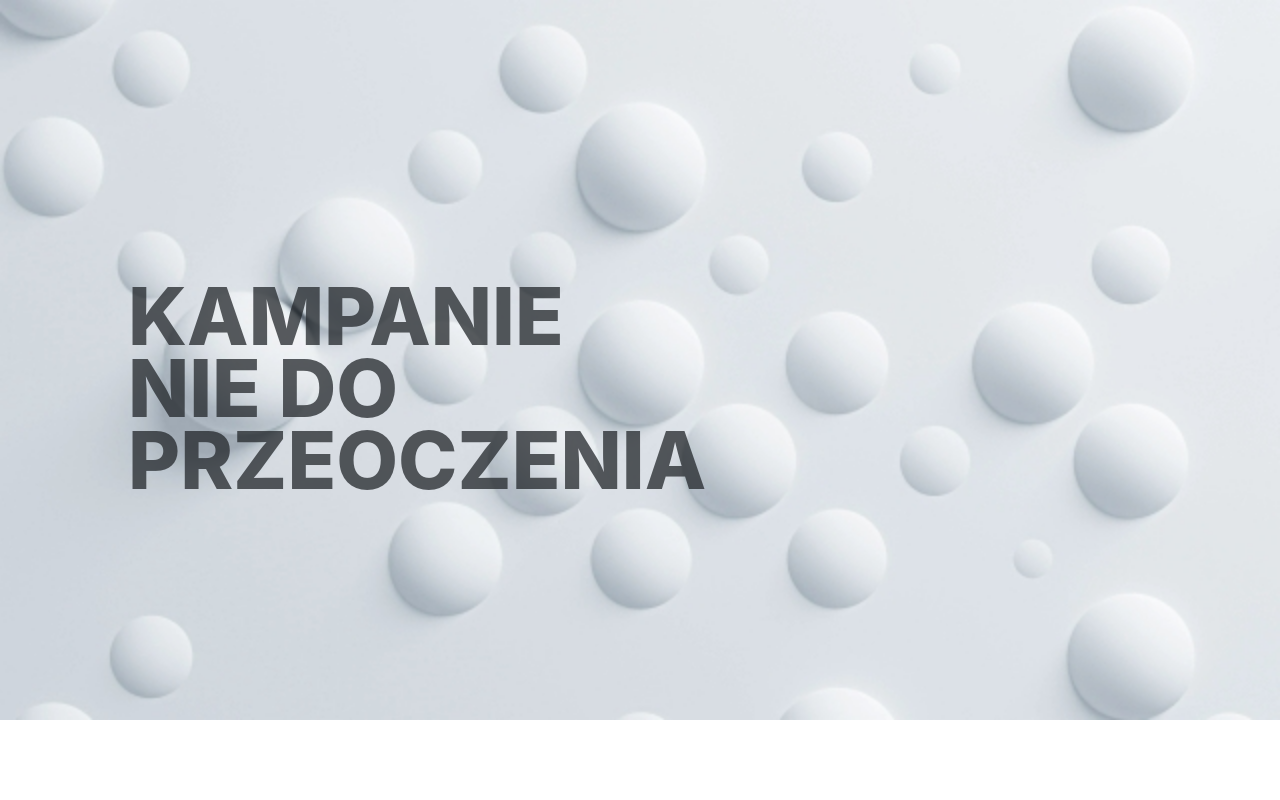
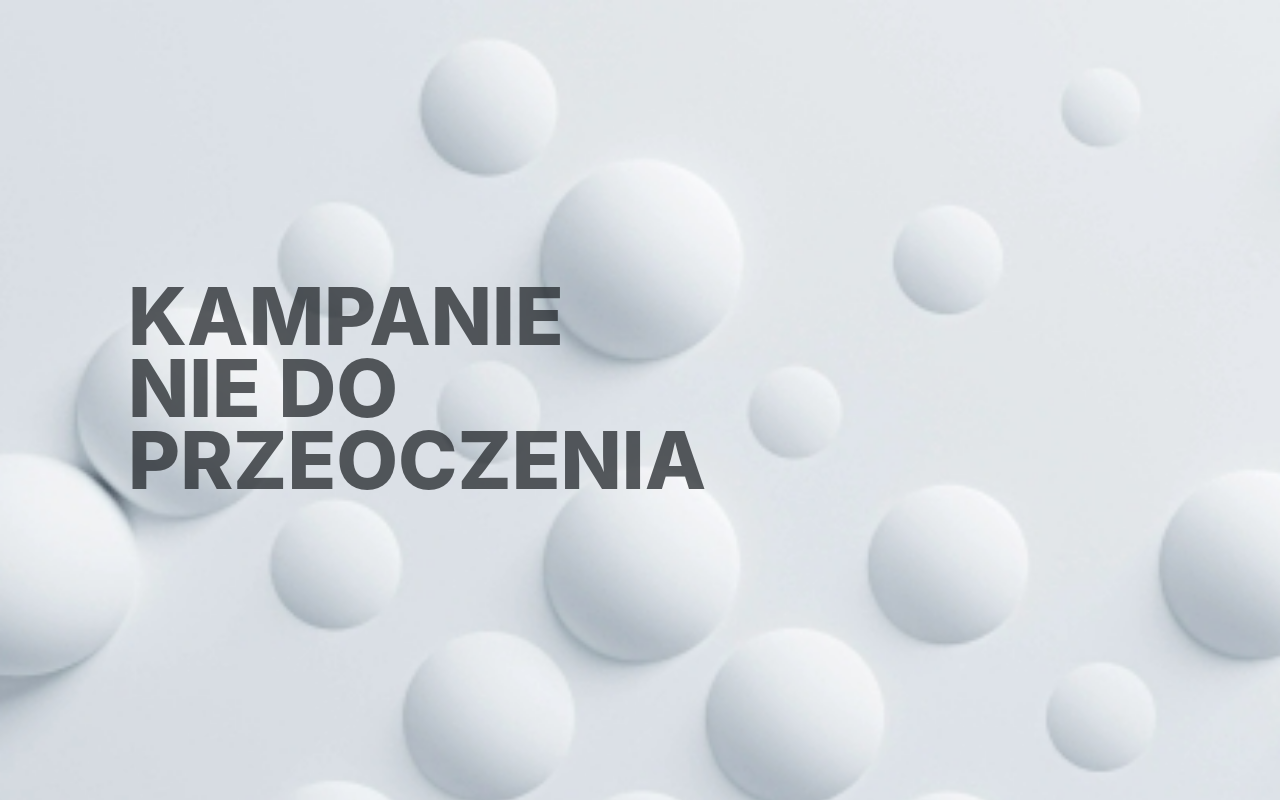
Before and after one commit to JosephSodomized/synergic, a plain HTML site: page index.html in a window 1280 px wide. Drawn offline with nearby package versions, Linux system fonts and the light colour scheme.

Commit message:
another fix

```diff
--- a/styles/style.css
+++ b/styles/style.css
@@ -8,7 +8,7 @@ body{
     position: relative;
     overflow: hidden;
     background: url('../img/backgroung.png');
-    background-size: 100%;
+    background-size: 2000px 1120px;
     background-position-x: center;
     background-repeat: no-repeat;
 }
```
